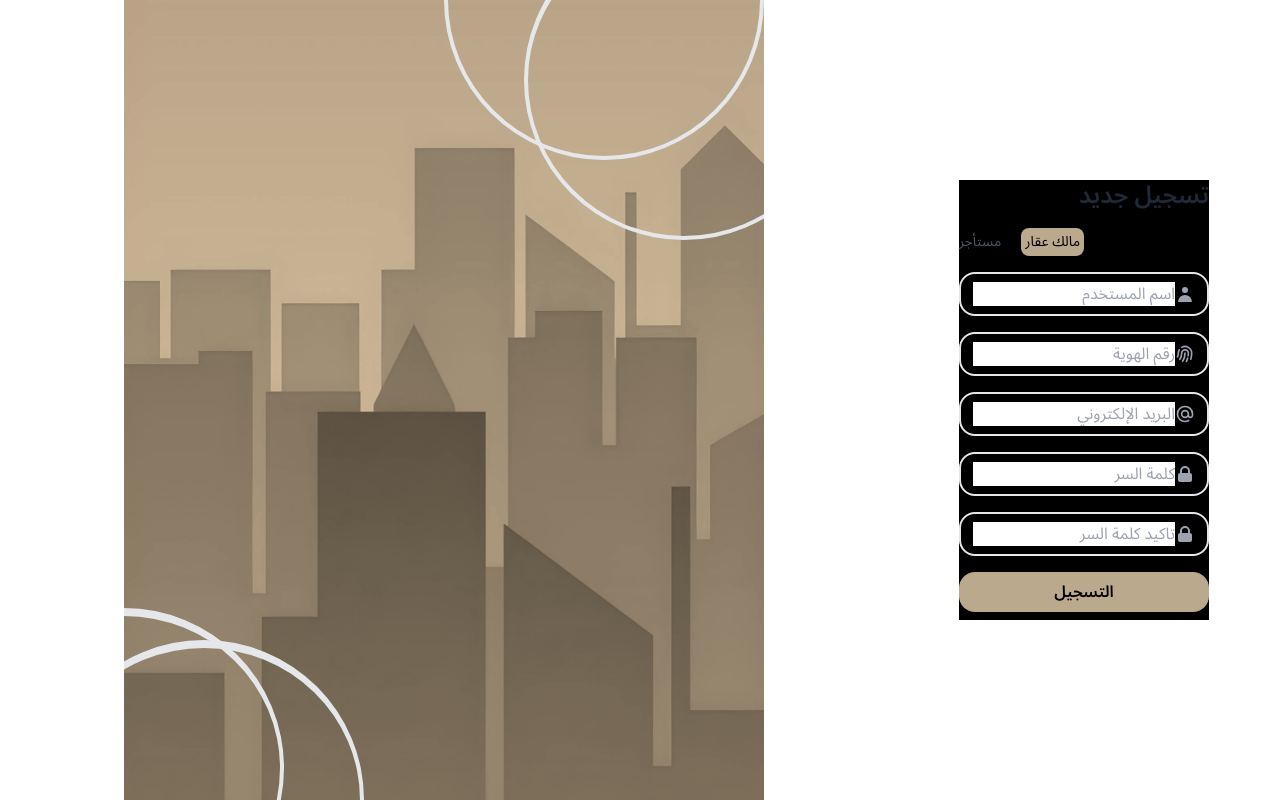
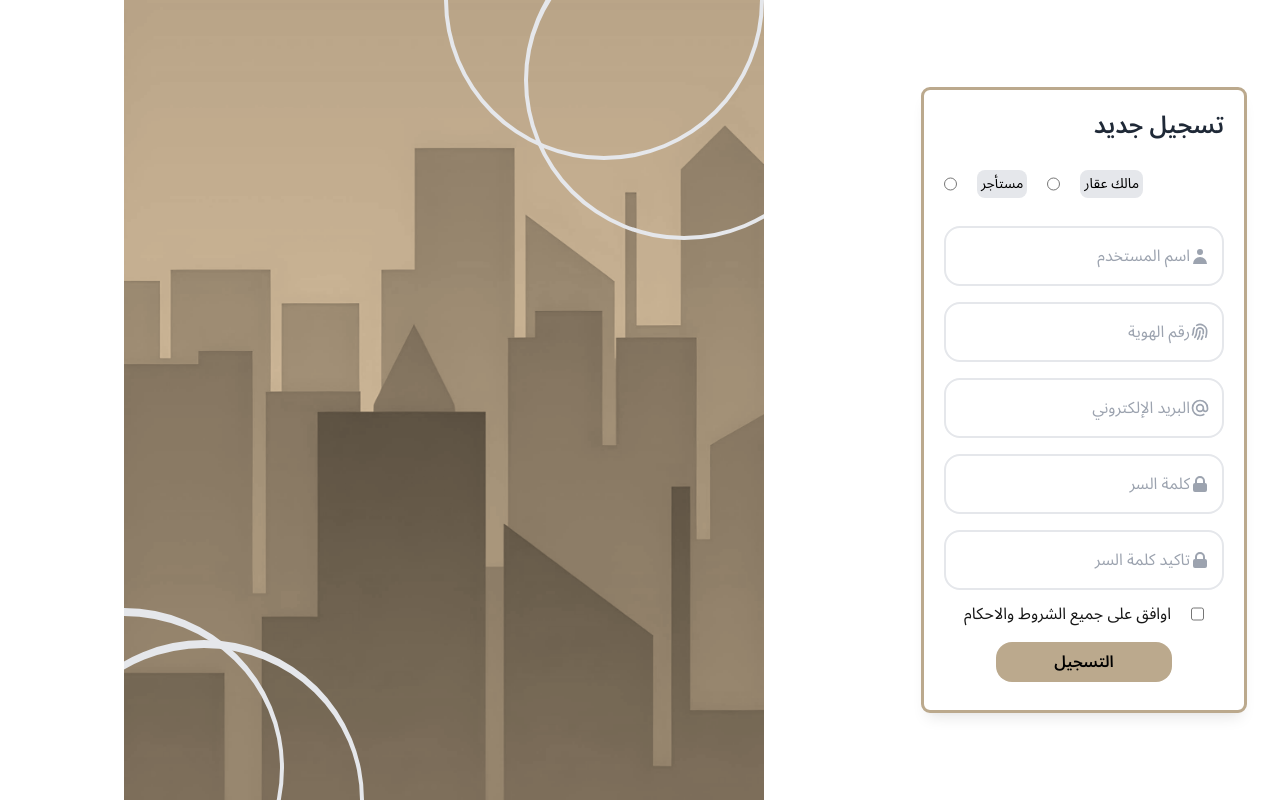
Before and after one commit to amalsaab/Amar, a React (Vite) app in the folder Aqarati-app/: page /signup in a window 1280 px wide. Built offline with nearby package versions, Linux system fonts and the light colour scheme; a web font is replaced by a local one.

Commit message:
login.jsx && aignup.jsx

```diff
--- a/Aqarati-app/src/App.jsx
+++ b/Aqarati-app/src/App.jsx
@@ -1,11 +1,11 @@
 import "./App.css";
-import Landing from "../../src/pages/Landing";
+import Landing from "../src/pages/Landing";
 import { Routes, Route } from "react-router-dom";
 import Qu from "../src/pages/Qu";
 import Signup from "../src/pages/Signup";
 import Card from "../src/Compnent/sataDisplay/Card";
 import Owner from "../src/pages/Owner";
-import OwnerApartment from "../../src/pages/OwnerApartment";
+import OwnerApartment from "../src/pages/OwnerApartment";
 import BottomNavigation from "../src/Compnent/navigation/BottomNavigation";
 import Login from "../src/pages/Login";
 import ApartmentHistory from "../src/pages/ApartmentHistory";
--- a/Aqarati-app/src/Pages/Login.jsx
+++ b/Aqarati-app/src/Pages/Login.jsx
@@ -1,56 +1,85 @@
-import React from 'react'
-import bgsignup from "../assets/bgSignup1.png"
-import { Link } from 'react-router-dom'
+import React, { useState } from "react";
+import bgsignup from "../assets/bgSignup1.png";
+import { Link } from "react-router-dom";
 export default function Login() {
+  const [username, setUsername] = useState();
+  const [password, setPassword] = useState();
+
   return (
     <>
-
-<div dir='ltr' class="h-screen md:flex">
-	<div style={{backgroundImage: `url(${bgsignup})`}}
-
-
-
-		class="relative overflow-hidden md:flex bg-cover w-1/2 i justify-around items-center hidden">
-
+      <div dir="ltr" class="h-screen md:flex">
+        <div
+          style={{ backgroundImage: `url(${bgsignup})` }}
+          class="relative overflow-hidden md:flex bg-cover w-1/2 i justify-around items-center hidden"
+        >
           <div class="absolute -bottom-32 -left-40 w-80 h-80 border-4 rounded-full border-opacity-30 border-t-8"></div>
           <div class="absolute -bottom-40 -left-20 w-80 h-80 border-4 rounded-full border-opacity-30 border-t-8"></div>
           <div class="absolute -top-40 -right-0 w-80 h-80 border-4 rounded-full border-opacity-30 border-t-8"></div>
           <div class="absolute -top-20 -right-20 w-80 h-80 border-4 rounded-full border-opacity-30 border-t-8"></div>
         </div>
         <div class="flex md:w-1/2 justify-center py-10 items-center bg-white ">
-		<div dir='rtl' class="bg-white
-        ">
+          <div
+            dir="rtl"
+            class="bg-white outline outline-[#BBA98D] w-1/2 gap-3 rounded-md p-5 shadow-lg flex flex-col  "
+          >
             <h1 class="text-gray-800 font-bold text-2xl mb-5 ">تسجيل دخول</h1>
 
-			<div class="flex items-center border-2 py-2 px-3 rounded-2xl mb-5">
-				<svg xmlns="http://www.w3.org/2000/svg" class="h-5 w-5 text-gray-400" viewBox="0 0 20 20"
-					fill="currentColor">
-					<path fill-rule="evenodd" d="M10 9a3 3 0 100-6 3 3 0 000 6zm-7 9a7 7 0 1114 0H3z"
-						clip-rule="evenodd" />
+            <div className="flex justify-center ">
+              <div className="flex flex-col w-72 ">
+                <div class="flex items-center border-2 py-2 px-3 rounded-2xl mb-4">
+                  <svg
+                    xmlns="http://www.w3.org/2000/svg"
+                    class="h-5 w-5 text-gray-400"
+                    viewBox="0 0 20 20"
+                    fill="currentColor"
+                  >
+                    <path
+                      fill-rule="evenodd"
+                      d="M10 9a3 3 0 100-6 3 3 0 000 6zm-7 9a7 7 0 1114 0H3z"
+                      clip-rule="evenodd"
+                    />
                   </svg>
-				<input class="pl-2 outline-none border-none" type="text" name="" id="" placeholder="اسم المستخدم" />
+                  <input
+                    value={username}
+                    onChange={e => setUsername(e.target.value)}
+                    class="pl-2 outline-none border-none py-2"
+                    type="text"
+                    placeholder="اسم المستخدم"
+                  />
                 </div>
 
-
-
-						<div class="flex items-center border-2 py-2 px-3 rounded-2xl">
-							<svg xmlns="http://www.w3.org/2000/svg" class="h-5 w-5 text-gray-400" viewBox="0 0 20 20"
-								fill="currentColor">
-								<path fill-rule="evenodd"
+                <div class="flex items-center border-2 py-2 px-3 rounded-2xl mb-4">
+                  <svg
+                    xmlns="http://www.w3.org/2000/svg"
+                    class="h-5 w-5 text-gray-400"
+                    viewBox="0 0 20 20"
+                    fill="currentColor"
+                  >
+                    <path
+                      fill-rule="evenodd"
                       d="M5 9V7a5 5 0 0110 0v2a2 2 0 012 2v5a2 2 0 01-2 2H5a2 2 0 01-2-2v-5a2 2 0 012-2zm8-2v2H7V7a3 3 0 016 0z"
-									clip-rule="evenodd" />
+                      clip-rule="evenodd"
+                    />
                   </svg>
-							<input class="pl-2 outline-none border-none" type="text" name="" id="" placeholder="كلمة السر" />
+                  <input
+                    value={password}
+                    onChange={e => setPassword(e.target.value)}
+                    class="pl-2 outline-none border-none py-2"
+                    type="password"
+                    placeholder="كلمة السر"
+                  />
                 </div>
 
-<Link to='/Owner'>
-<button  class="block w-full bg-primary mt-4 py-2 rounded-2xl text-black font-semibold mb-2">تسجيل الدخول</button>
-
-</Link>
+                <div className="flex justify-center">
+                  <button class="block w-44 bg-primary mt-4 py-2 rounded-2xl text-black font-semibold mb-2">
+                    تسجيل الدخول
+                  </button>
                 </div>
               </div>
             </div>
-
+          </div>
+        </div>
+      </div>
     </>
-    )
+  );
 }
--- /dev/null
+++ b/Aqarati-app/src/Pages/PaymentPage.jsx
@@ -0,0 +1,11 @@
+import React from 'react'
+
+const PaymentPage = () => {
+  return (
+    <div>
+
+    </div>
+  )
+}
+
+export default PaymentPage
--- a/Aqarati-app/src/Pages/Signup.jsx
+++ b/Aqarati-app/src/Pages/Signup.jsx
@@ -1,124 +1,240 @@
-import React, { useState } from 'react'
-import bgsignup from "../assets/bgSignup1.png"
-import { Link } from 'react-router-dom'
-import { initializeApp } from "firebase/app";
-import { getAnalytics } from "firebase/analytics";
-import { getFirestore, collection, getDocs } from 'firebase/firestore/lite';
-import { createUserWithEmailAndPassword } from "firebase/auth";
-import { auth } from '../Compnent/dataInput/firebase';
+import React, { useState } from "react";
+import bgsignup from "../assets/bgSignup1.png";
+import { useNavigate } from "react-router-dom";
+import axios from "axios";
+export default function Signup() {
+  const [username, setUsername] = useState();
+  const [nationalID, setNationalID] = useState();
+  const [email, setEmail] = useState();
+  const [password, setPassword] = useState();
+  const [confirmPassword, setConfirmPassword] = useState();
+  const [checkBox, setCheckBox] = useState();
+  const [message, setMessage] = useState();
+  const navg = useNavigate();
+  const [selectedOption, setSelectedOption] = useState("option1");
 
-
-export default function Signup() {
-    const [username , setUsername] =useState()
-    const [nationalID , setNationalID ] =useState()
-    const [email , setEmail] =useState()
-    const [phone , setPhone] =useState()
-    const [password , setPassword] =useState()
-    const [confirmPassword , setConfirmPassword] =useState()
-    const [checkBox , setCheckBox] =useState()
-
-
-
-
-
-const Signupbutn = () =>{
-	createUserWithEmailAndPassword(auth, email, password,username)
-			  .then((userCredential) => {
-					console.log(userCredential);
-
+  const handelSubmit = () => {
+    if (
+      username === "" ||
+      email === "" ||
+      password === "" ||
+      nationalID === "" ||
+      confirmPassword === ""
+    ) {
+      setMessage("الرجاء تعبئة الحقول");
+    } else if (!username.match(/^[a-zA-Z0-9]{5,25}$/)) {
+      setMessage("اسم المستخدم لابد يكون 4 احرف او اكثر");
+    } else if (!email.match(/^[A-Za-z0-9-]+@[A-Za-z0-9-]+.[A-Za-z]{2,4}$/)) {
+      setMessage("الايميل غير صحيح");
+    } else if (!password.match(/^(?=.*\d)(?=.*[a-z])(?=.*[A-Z]).{4,20}$/)) {
+      setMessage("كلمة السر يجب ان تكون  6 احرف علىالاقل حرف او رقم واحد ");
+    } else if (confirmPassword !== password) {
+      setMessage("كلمة السر غير مطابقة");
+    } else if (!checkBox.checked) {
+      setMessage("الرجاء الموافقة على الشروط");
+    } else {
+      axios
+        .post("https://6591405d8cbbf8afa96c0494.mockapi.io/users", {
+          username: username,
+          email: email,
+          password: password,
+          nationalID: nationalID,
         })
-
-
+        .then(setMessage("تم التسجيل بنجاح"), navg("/login"));
     }
-
+  };
+  const handleOptionChange = (event) => {
+    setSelectedOption(event.target.id);
+  };
   return (
     <>
+      <div class="h-screen md:flex  ">
+        <div class="flex md:w-1/2 justify-center py-10 items-center bg-white ">
+          <div class="bg-white outline outline-[#BBA98D] w-1/2 gap-3 rounded-md p-5 shadow-lg flex flex-col  ">
+            <h1 class="text-gray-800 font-bold text-2xl mb-4">تسجيل جديد</h1>
 
+            <div className="flex gap-5 justify-end rounded-lg mb-4">
+              <label
+                htmlFor="owner"
+                className={`text-sm font-normal ${
+                  selectedOption === "owner"
+                    ? "text-white bg-primary"
+                    : "text-black bg-gray-200"
+                } rounded-lg p-1`}
+              >
+                مالك عقار
+              </label>
+              <input
+                type="radio"
+                id="owner"
+                checked={selectedOption === "owner"}
+                onChange={handleOptionChange}
+              />
 
-<div class="h-screen md:flex  ">
-
-	<div  class="flex md:w-1/2 justify-center py-10 items-center bg-white ">
-		<div class="bg-black ">
-			<h1 class="text-gray-800 font-bold text-2xl mb-4">تسجيل جديد</h1>
-            <div className=' flex gap-5 justify-end rounded-lg mb-4'><button class="text-sm font-normal text-black bg-primary rounded-lg p-1">مالك عقار</button>
-            <button class="text-sm font-normal text-gray-600 ">مستأجر</button></div>
-
-			<div  class="flex items-center border-2 py-2 px-3 rounded-2xl mb-4">
-				<svg xmlns="http://www.w3.org/2000/svg" class="h-5 w-5 text-gray-400" viewBox="0 0 20 20"
-					fill="currentColor">
-					<path fill-rule="evenodd" d="M10 9a3 3 0 100-6 3 3 0 000 6zm-7 9a7 7 0 1114 0H3z"
-						clip-rule="evenodd" />
+              <label
+                htmlFor="tenant"
+                className={`text-sm font-normal ${
+                  selectedOption === "tenant"
+                    ? "text-white bg-primary"
+                    : "text-black bg-gray-200"
+                } rounded-lg p-1`}
+              >
+                مستأجر
+              </label>
+              <input
+                type="radio"
+                id="tenant"
+                checked={selectedOption === "tenant"}
+                onChange={handleOptionChange}
+              />
+            </div>
+            <div className="flex justify-center ">
+              <div className="flex flex-col w-72 ">
+                <div class="flex items-center border-2 py-2 px-3 rounded-2xl mb-4">
+                  <svg
+                    xmlns="http://www.w3.org/2000/svg"
+                    class="h-5 w-5 text-gray-400"
+                    viewBox="0 0 20 20"
+                    fill="currentColor"
+                  >
+                    <path
+                      fill-rule="evenodd"
+                      d="M10 9a3 3 0 100-6 3 3 0 000 6zm-7 9a7 7 0 1114 0H3z"
+                      clip-rule="evenodd"
+                    />
                   </svg>
-				<input value={username} onChange={(e)=>{setUsername(e.target.value)}}  class="pl-2 outline-none border-none" type="text" name="" id="" placeholder="اسم المستخدم" />
+                  <input
+                    value={username}
+                    onChange={(e) => setUsername(e.target.value)}
+                    class="pl-2 outline-none border-none py-2"
+                    type="text"
+                    placeholder="اسم المستخدم"
+                  />
                 </div>
                 <div class="flex items-center border-2 py-2 px-3 rounded-2xl mb-4">
-					<svg xmlns="http://www.w3.org/2000/svg" class="h-5 w-5 text-gray-400" fill="none"
-						viewBox="0 0 24 24" stroke="currentColor">
-						<path stroke-linecap="round" stroke-linejoin="round" stroke-width="2"
-							d="M12 11c0 3.517-1.009 6.799-2.753 9.571m-3.44-2.04l.054-.09A13.916 13.916 0 008 11a4 4 0 118 0c0 1.017-.07 2.019-.203 3m-2.118 6.844A21.88 21.88 0 0015.171 17m3.839 1.132c.645-2.266.99-4.659.99-7.132A8 8 0 008 4.07M3 15.364c.64-1.319 1-2.8 1-4.364 0-1.457.39-2.823 1.07-4" />
+                  <svg
+                    xmlns="http://www.w3.org/2000/svg"
+                    class="h-5 w-5 text-gray-400"
+                    fill="none"
+                    viewBox="0 0 24 24"
+                    stroke="currentColor"
+                  >
+                    <path
+                      stroke-linecap="round"
+                      stroke-linejoin="round"
+                      stroke-width="2"
+                      d="M12 11c0 3.517-1.009 6.799-2.753 9.571m-3.44-2.04l.054-.09A13.916 13.916 0 008 11a4 4 0 118 0c0 1.017-.07 2.019-.203 3m-2.118 6.844A21.88 21.88 0 0015.171 17m3.839 1.132c.645-2.266.99-4.659.99-7.132A8 8 0 008 4.07M3 15.364c.64-1.319 1-2.8 1-4.364 0-1.457.39-2.823 1.07-4"
+                    />
                   </svg>
-					<input class="pl-2 outline-none border-none" type="text" name="" id="" placeholder="رقم الهوية" />
+                  <input
+                    value={nationalID}
+                    onChange={(e) => setNationalID(e.target.value)}
+                    class="pl-2 outline-none border-none py-2"
+                    type="text"
+                    placeholder="رقم الهوية"
+                  />
                 </div>
                 <div class="flex items-center border-2 py-2 px-3 rounded-2xl mb-4">
-						<svg xmlns="http://www.w3.org/2000/svg" class="h-5 w-5 text-gray-400" fill="none"
-							viewBox="0 0 24 24" stroke="currentColor">
-							<path stroke-linecap="round" stroke-linejoin="round" stroke-width="2"
-								d="M16 12a4 4 0 10-8 0 4 4 0 008 0zm0 0v1.5a2.5 2.5 0 005 0V12a9 9 0 10-9 9m4.5-1.206a8.959 8.959 0 01-4.5 1.207" />
+                  <svg
+                    xmlns="http://www.w3.org/2000/svg"
+                    class="h-5 w-5 text-gray-400"
+                    fill="none"
+                    viewBox="0 0 24 24"
+                    stroke="currentColor"
+                  >
+                    <path
+                      stroke-linecap="round"
+                      stroke-linejoin="round"
+                      stroke-width="2"
+                      d="M16 12a4 4 0 10-8 0 4 4 0 008 0zm0 0v1.5a2.5 2.5 0 005 0V12a9 9 0 10-9 9m4.5-1.206a8.959 8.959 0 01-4.5 1.207"
+                    />
                   </svg>
-						<input value={email} onChange={(e)=>{setEmail(e.target.value)}} class="pl-2 outline-none border-none" type="text" name="" id="" placeholder="البريد الإلكتروني" />
+                  <input
+                    value={email}
+                    onChange={(e) => setEmail(e.target.value)}
+                    class="pl-2 outline-none border-none py-2"
+                    type="email"
+                    placeholder="البريد الإلكتروني"
+                  />
                 </div>
                 <div class="flex items-center border-2 py-2 px-3 rounded-2xl mb-4">
-							<svg xmlns="http://www.w3.org/2000/svg" class="h-5 w-5 text-gray-400" viewBox="0 0 20 20"
-								fill="currentColor">
-								<path fill-rule="evenodd"
+                  <svg
+                    xmlns="http://www.w3.org/2000/svg"
+                    class="h-5 w-5 text-gray-400"
+                    viewBox="0 0 20 20"
+                    fill="currentColor"
+                  >
+                    <path
+                      fill-rule="evenodd"
                       d="M5 9V7a5 5 0 0110 0v2a2 2 0 012 2v5a2 2 0 01-2 2H5a2 2 0 01-2-2v-5a2 2 0 012-2zm8-2v2H7V7a3 3 0 016 0z"
-									clip-rule="evenodd" />
+                      clip-rule="evenodd"
+                    />
                   </svg>
-							<input value={password} onChange={(e)=>{setPassword(e.target.value)}} class="pl-2 outline-none border-none" type="text" name="" id="" placeholder="كلمة السر" />
+                  <input
+                    value={password}
+                    onChange={(e) => setPassword(e.target.value)}
+                    class="pl-2 outline-none border-none py-2"
+                    type="password"
+                    placeholder="كلمة السر"
+                  />
                 </div>
                 <div class="flex items-center border-2 py-2 px-3 rounded-2xl">
-							<svg xmlns="http://www.w3.org/2000/svg" class="h-5 w-5 text-gray-400" viewBox="0 0 20 20"
-								fill="currentColor">
-								<path fill-rule="evenodd"
+                  <svg
+                    xmlns="http://www.w3.org/2000/svg"
+                    class="h-5 w-5 text-gray-400"
+                    viewBox="0 0 20 20"
+                    fill="currentColor"
+                  >
+                    <path
+                      fill-rule="evenodd"
                       d="M5 9V7a5 5 0 0110 0v2a2 2 0 012 2v5a2 2 0 01-2 2H5a2 2 0 01-2-2v-5a2 2 0 012-2zm8-2v2H7V7a3 3 0 016 0z"
-									clip-rule="evenodd" />
+                      clip-rule="evenodd"
+                    />
                   </svg>
-							<input class="pl-2 outline-none border-none" type="text" name="" id="" placeholder="تاكيد كلمة السر" />
+                  <input
+                    value={confirmPassword}
+                    onChange={(e) => setConfirmPassword(e.target.value)}
+                    class="pl-2 outline-none border-none py-2"
+                    type="password"
+                    placeholder="تاكيد كلمة السر"
+                  />
                 </div>
 
-<button onClick={Signupbutn}  class="block w-full bg-primary mt-4 py-2 rounded-2xl text-black font-semibold mb-2">التسجيل</button>
-
+                <div className="flex flex-row-reverse gap-5 justify-center mt-3 ">
+                  {" "}
+                  <label className="" htmlFor="terms">
+                    اوافق على جميع الشروط والاحكام
+                  </label>
+                  <input
+                    value={checkBox}
+                    onChange={(e) => setCheckBox(e.target.checked)}
+                    type="checkbox"
+                    id="terms"
+                  />
+                </div>
+                <div className="flex justify-center">
+                  <button
+                    onClick={handelSubmit}
+                    class="block w-44 bg-primary mt-4 py-2 rounded-2xl text-black font-semibold mb-2"
+                  >
+                    التسجيل
+                  </button>
+                </div>
+                <p className="text-red-500">{message}</p>
               </div>
             </div>
-
-  <div  style={{backgroundImage: `url(${bgsignup})`}}
-
-class="relative overflow-hidden md:flex bg-cover w-1/2 i justify-around items-center hidden">
-
+          </div>
+        </div>
+        <div
+          style={{ backgroundImage: `url(${bgsignup})` }}
+          class="relative overflow-hidden md:flex bg-cover w-1/2 i justify-around items-center hidden"
+        >
           <div class="absolute -bottom-32 -left-40 w-80 h-80 border-4 rounded-full border-opacity-30 border-t-8"></div>
           <div class="absolute -bottom-40 -left-20 w-80 h-80 border-4 rounded-full border-opacity-30 border-t-8"></div>
           <div class="absolute -top-40 -right-0 w-80 h-80 border-4 rounded-full border-opacity-30 border-t-8"></div>
           <div class="absolute -top-20 -right-20 w-80 h-80 border-4 rounded-full border-opacity-30 border-t-8"></div>
         </div>
       </div>
-
-
-
-
-
-
-
-
-
-
-
-
-
-
-
-
-
-
     </>
-  )
+  );
 }
```
Lines whose indentation alone changed are shown as unchanged.
